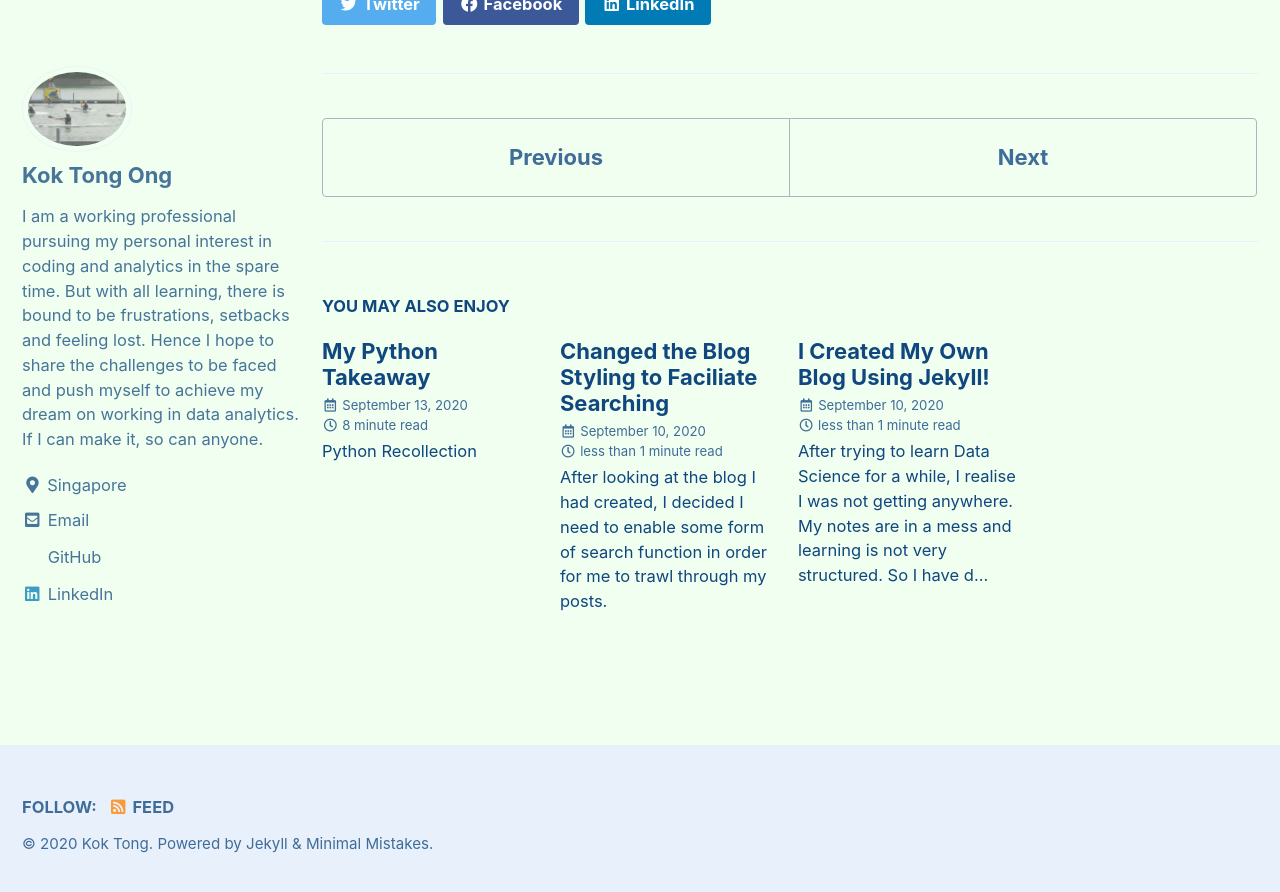
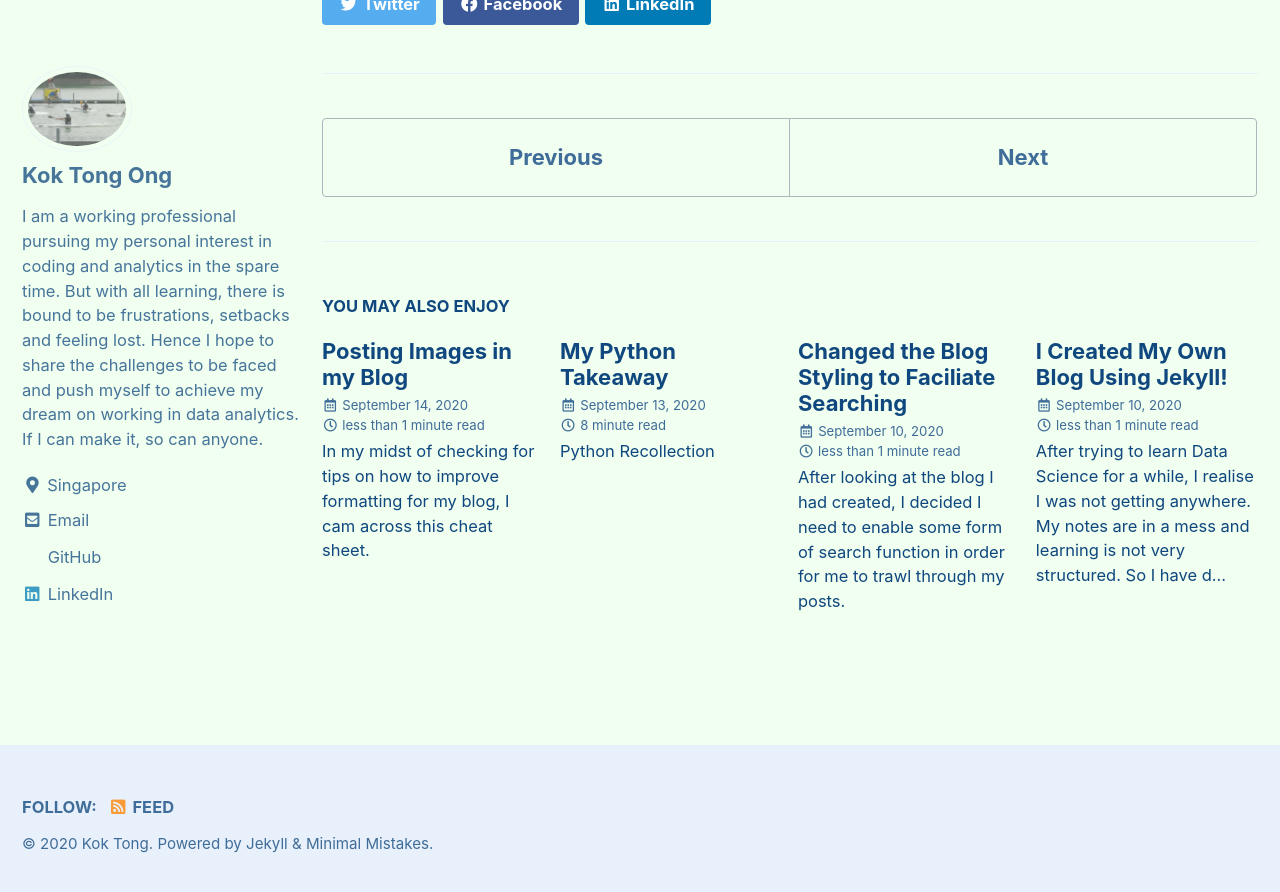
Before and after one commit to bleuong/bleuong.github.io, a Jekyll site: the page built from _posts/2020-09-12-Practice-Publishing-Jupyter-Notebooks.md, in a window 1280 px wide and 900 px high, scrolled down 9885 px. Shown: the top 892 px of the window. Built offline with Jekyll 4.4.1, drawn with Linux system fonts in a browser that asks for light colours; cached includes are drawn as plain includes.

Commit message:
Post Image

```diff
--- a/_posts/2020-09-12-Practice-Publishing-Jupyter-Notebooks.md
+++ b/_posts/2020-09-12-Practice-Publishing-Jupyter-Notebooks.md
@@ -17,7 +17,7 @@ The main command is:
 jupyter nbconvert --to markdown NOTEBOOK-NAME.ipynb
 {% endhighlight %}
 
-Here is my first Jupyter notebook. The actual notebook and sample file can be accessed [here].
+Here is my first Jupyter notebook. The actual notebook and sample file can be accessed [here](/assets/Jupyter_Notebooks/2020-09-12-Data-Preprocessing/).
 
 # Data Preprocessing
 
--- /dev/null
+++ b/_posts/2020-09-14-Post-Images.md
@@ -0,0 +1,14 @@
+---
+title:  "Posting Images in my Blog"
+date:   2020-09-14 23:14:00 +0800
+categories: General
+tags: image
+---
+
+In my midst of checking for tips on how to improve formatting for my blog, I cam across this [cheat sheet].
+
+So today, I am tempted to try to post images on my blog: my favourite football club Liverpool.
+
+![liverpoolfc](/assets/images/liverpoolfc.png)
+
+[cheat sheet]: https://guides.github.com/pdfs/markdown-cheatsheet-online.pdf
```
Also changed, not shown: other parts of _posts/2020-09-12-Practice-Publishing-Jupyter-Notebooks.md (+0 -1 lines), _posts/2020-09-13-My-Python-Takeaway.md (+1 -1 lines), assets/images/liverpoolfc.png (added), 2 other files.
